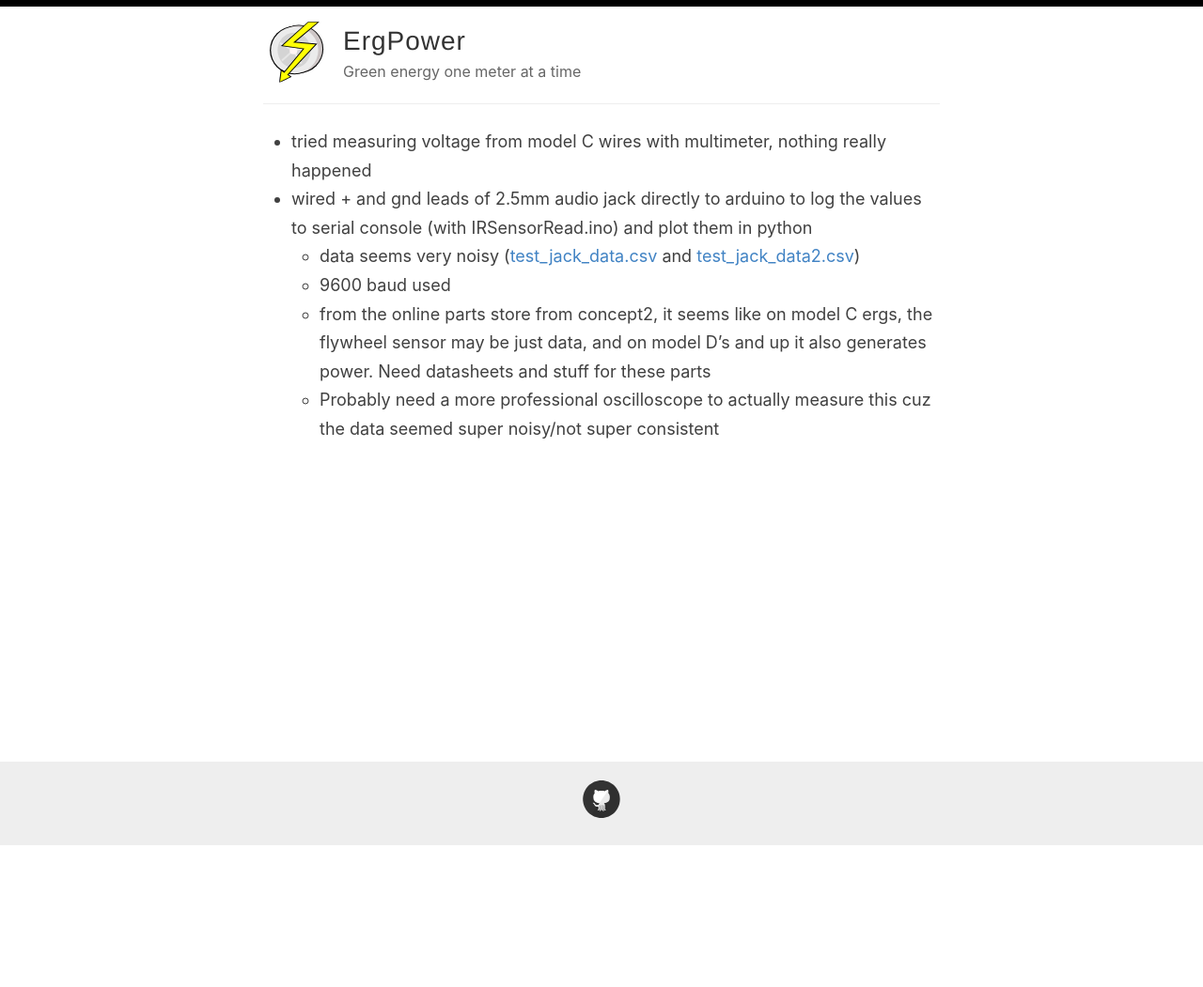
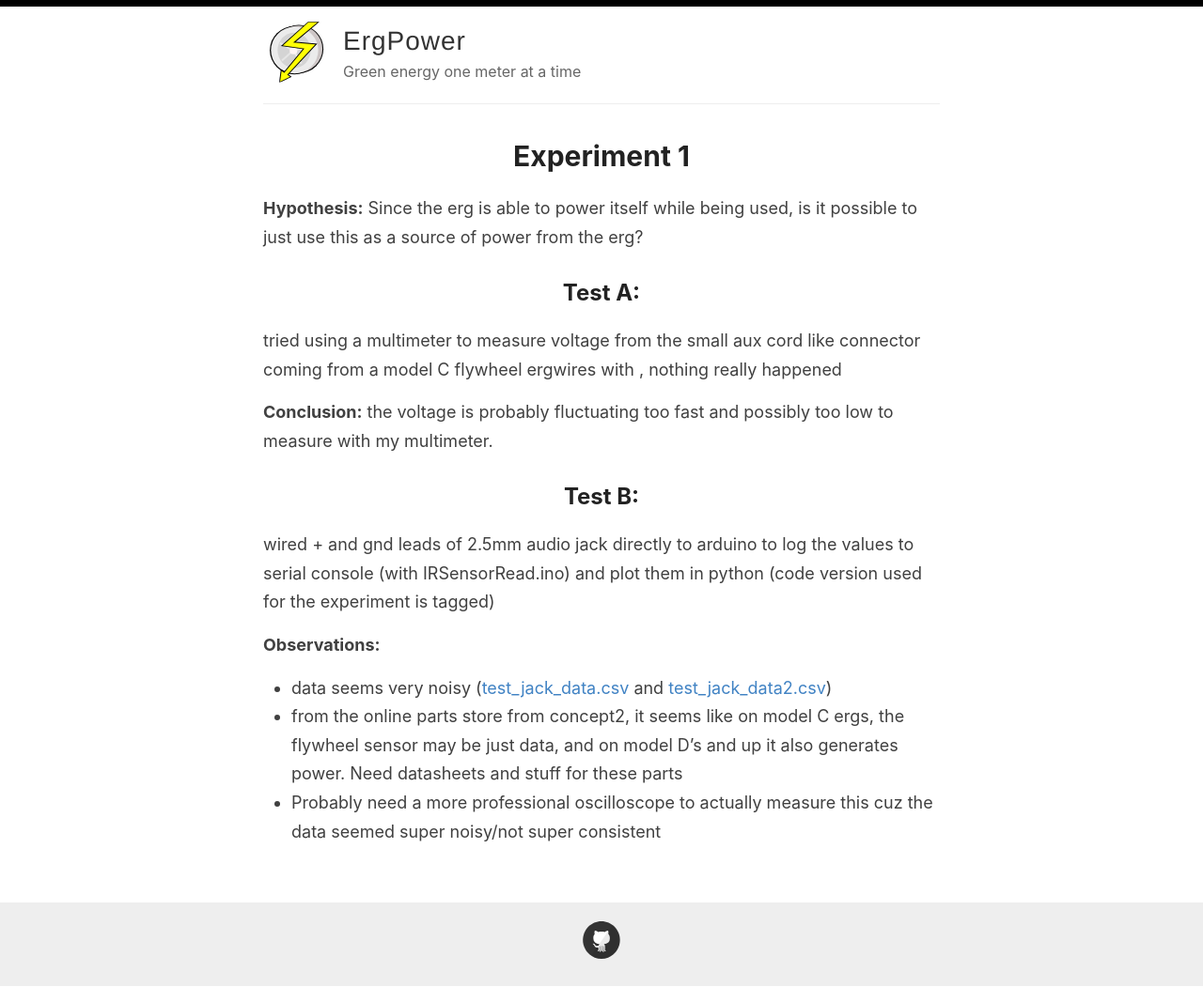
Before and after one commit to MoralCode/ErgPower, a Jekyll site: the page built from _posts/2020-06-10-built-in-voltage-check-1.md, in a window 1280 px wide. Shown: the whole page at 94% size. Built offline with Jekyll 4.4.1, drawn with Linux system fonts in a browser that asks for light colours; comment, search, counter and statistics services are not loaded; before the commit the page ends 901 px from its top, so only the background shows below that.

Commit message:
clean up writeups of initial experiments

```diff
--- a/_posts/2020-06-10-built-in-voltage-check-1.md
+++ b/_posts/2020-06-10-built-in-voltage-check-1.md
@@ -2,9 +2,18 @@
 layout: default
 type: experiment
 ---
-- tried measuring voltage from model C wires with multimeter, nothing really happened
-- wired + and gnd leads of 2.5mm audio jack directly to arduino to log the values to serial console (with IRSensorRead.ino) and plot them in python
-	- data seems very noisy ([test_jack_data.csv](../files/experiments/1/test_jack_data.csv) and  [test_jack_data2.csv](../files/experiments/1/test_jack_data2.csv))
-    - 9600 baud used
-    - from the online parts store from concept2, it seems like on model C ergs, the flywheel sensor may be just data, and on model D’s and up it also generates power. Need datasheets and stuff for these parts
-    - Probably need a more professional oscilloscope to actually measure this cuz the data seemed super noisy/not super consistent
+# Experiment 1
+**Hypothesis:** Since the erg is able to power itself while being used, is it possible to just use this as a source of power from the erg?
+
+## Test A:
+tried using a multimeter to measure voltage from the small aux cord like connector coming from a model C flywheel ergwires with , nothing really happened
+
+**Conclusion:** the voltage is probably fluctuating too fast and possibly too low to measure with my multimeter.
+
+## Test B:
+wired + and gnd leads of 2.5mm audio jack directly to arduino to log the values to serial console (with IRSensorRead.ino) and plot them in python (code version used for the experiment is tagged)
+
+**Observations:**
+ - data seems very noisy ([test_jack_data.csv](../files/experiments/1/test_jack_data.csv) and  [test_jack_data2.csv](../files/experiments/1/test_jack_data2.csv))
+  - from the online parts store from concept2, it seems like on model C ergs, the flywheel sensor may be just data, and on model D’s and up it also generates power. Need datasheets and stuff for these parts
+  - Probably need a more professional oscilloscope to actually measure this cuz the data seemed super noisy/not super consistent
```
Also changed, not shown: _posts/2020-06-11-built-in-voltage-check-2.md (+7 -4 lines).
